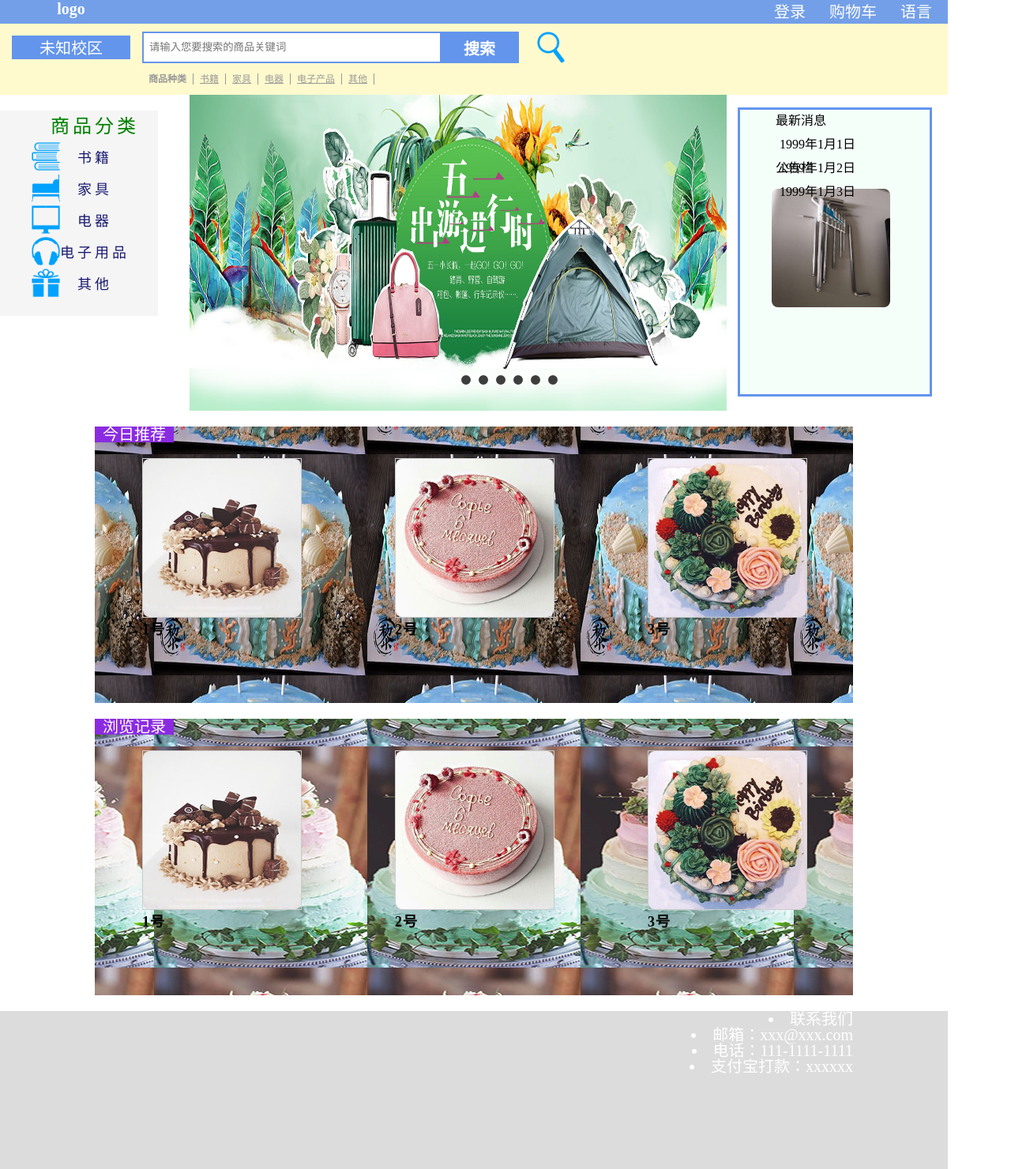
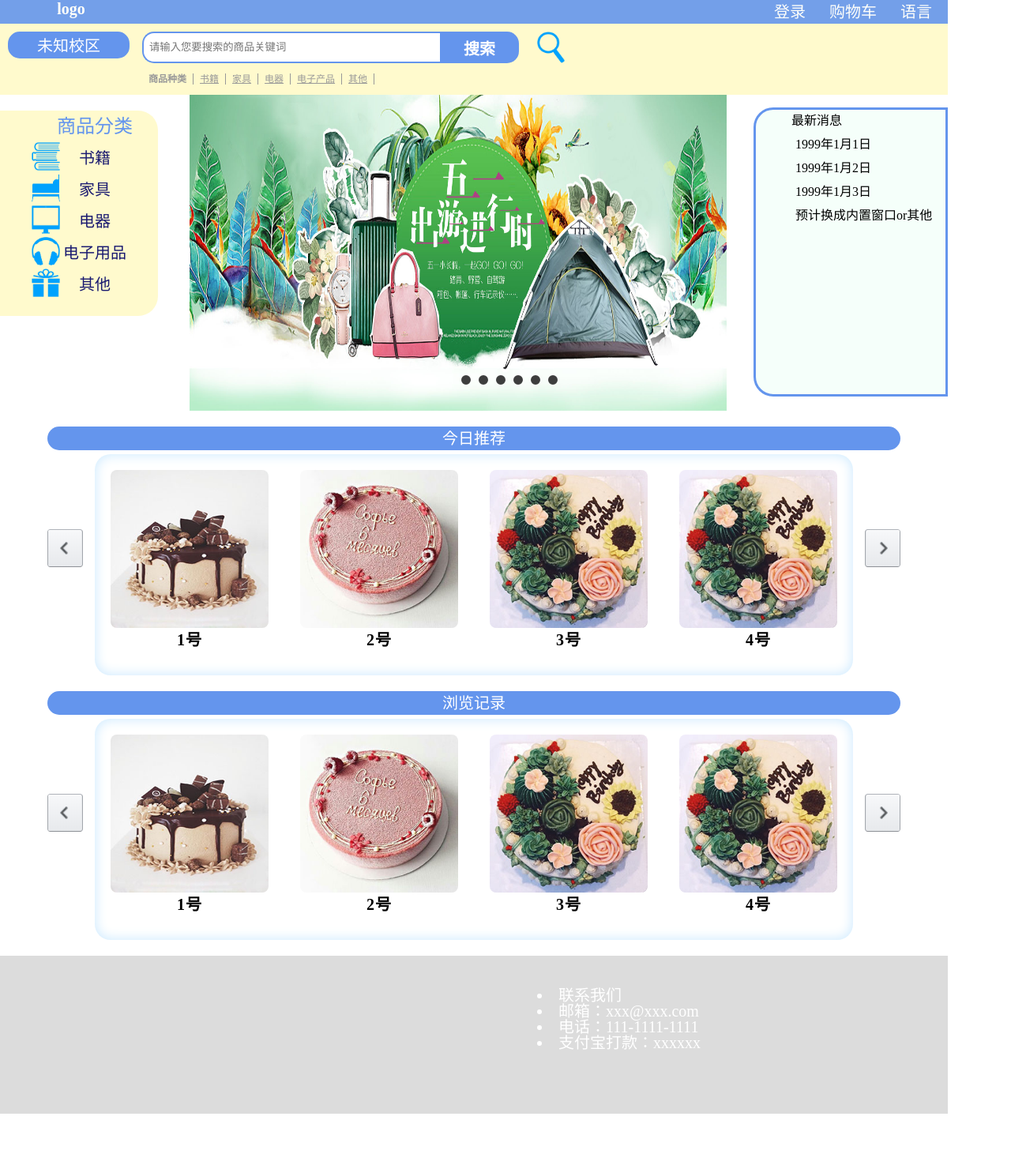
Before and after one commit to xiaoyiyi123/kyushu_XianYu, a PHP site: page /shop/index_PBL2.html in a window 1280 px wide. Shown: the whole page at 79% size. After the commit the page ends 1410 px from the top, so only its background shows below. Run offline with PHP 8.4, Linux system fonts and the light colour scheme.

Commit message:
Add files via upload
update homepage.html

```diff
--- a/test_html_etc/CSS/index_PBL2.css
+++ b/test_html_etc/CSS/index_PBL2.css
@@ -63,7 +63,7 @@
 }
 .nav_menu a:hover{
 	cursor:pointer;
-	background:#F07818;
+	background:lightgreen;
 }
 .nav_menu_lang {
     float: right;
@@ -84,7 +84,7 @@
 }
 .nav_menu_lang a:hover{
 	cursor:pointer;
-	background:#F07818;
+	background:lightgreen;
 }
 .dropdown-content {
     display: none;
@@ -119,23 +119,26 @@
 .area_select {
     height: 30px;
     width: 150px;
-    margin: 15px 15px 15px 15px;
+    margin: 10px 10px 10px 10px;
     background-color: cornflowerblue;
     text-align: center;
     font-size: 20px;
-    color:white;
+    color: white;
+    border: 2.5px solid #6495ED;
+    border-radius: 15px;
 }
 .area_select:hover{
     cursor:pointer;
-	background-color:chartreuse;
+	background-color:lightgreen;
 }
 .dropdown-area {
     display: none;
     position: absolute;
-    width:150px;
+    width: 150px;
     background-color: #f9f9f9;
     box-shadow: 0px 8px 16px 0px rgba(0,0,0,0.2);
-    z-index:5;
+    z-index: 5;
+
 }
 .dropdown-area a{
     height: 30px;
@@ -173,12 +176,12 @@
     background: #FFFACD;
 }
 /*搜索*/
-.search{
+.search {
     width: 80%;
-    float:left;
-    margin-top:40px;
+    float: left;
+    margin-top: 40px;
     /*margin-left:25%;*/
-    position:relative;
+    position: relative;
 
 }
 .search-top{width: 500px;height: 40px;position: relative;float:left;}
@@ -191,10 +194,11 @@
     width: 361px;
     height: 22px;
     border: solid #6495ED;
-    border-width: 2px 0 2px 2px;
+    border-width: 2px 0px 2px 2px;
     padding: 7px 7px 7px 7px;
     line-height: 24px;
     color: #555;
+    border-radius: 15px 0px 0px 15px;
 }
 .input-sub {
     font-size: 20px;
@@ -207,7 +211,7 @@
     padding: 0;
     margin: 0;
     border: none;
-    border-radius: 0;
+    border-radius: 0px 15px 15px 0px;
     cursor: pointer;
     -webkit-transition: .2s ease-in-out;
     -moz-transition: -webkit-transform .2s ease-in-out;
@@ -297,8 +301,9 @@
     width: 200px;
     height: 260px;
     margin-top: 20px;
-    background-color: #F5F5F5;
-    /*margin-left: 20px;*/
+    background-color: #FFFACD;
+    /*margin-left: 20px;border: solid #6495ED;*/
+    border-radius: 0px 25px 25px 0px;
 }
 .Catalog ul{
     list-style:none;
@@ -316,7 +321,7 @@
 
 .Catalog ul li a:hover{
 	cursor:pointer;
-	background:#F07818;
+	background:lightgreen;
 }
 .Catalog li a{
 	width:100%;
@@ -327,10 +332,10 @@
 	font-weight:500;
 	text-decoration:none;
 	color:#191970;
-	font-size:18px;
-	/*border:1px solid #036;*/
-	letter-spacing:4px;
-	font-family:"黑体";
+	font-size:20px;
+	/*border:1px solid #036;font-family:'Adobe Arabic';*/
+	letter-spacing:0px;
+
 }
 .Catalog li b{
 	width:100%;
@@ -340,17 +345,17 @@
 	line-height:40px;
 	font-weight:500;
 	text-decoration:none;
-	color:#191970;
+	color:cornflowerblue;
 	font-size:18px;
-	/*border:1px solid #036;*/
-	letter-spacing:4px;
-	font-family:"黑体";
+	/*border:1px solid #036;font-family:"黑体";*/
+	letter-spacing:0px;
+
 }
 
 
 /*公告栏*/
 .main_ann {
-    border: solid #6495ED;
+
     z-index: 3;
     position: relative;
     display: inline;
@@ -358,7 +363,9 @@
     height: 360px;
     float: right;
     background-color: #F5FFFA;
-    margin-right: 20px;
+    margin-right: 0px;
+    border: solid #6495ED;
+    border-radius: 25px 0px 0px 25px;
 }
 .main_ann li{
     list-style: none;
@@ -410,13 +417,22 @@
 /*推送部分*/
 #recom_bar {
     width: 80%;
-    height: 350px;
+    height: 280px;
+    /*
     background-image: url(../img/8.jpg);
     background-position: center;
+
+    */
     margin-left: auto;
     margin-right: auto;
-    margin-top: 20px;
-    overflow: auto;
+    position: relative;
+    margin-top: 5px;
+    overflow-x: scroll;
+    overflow-y: hidden;
+    border-radius: 20px 20px 20px 20px;
+    border: 2px;
+    scroll-behavior: smooth;
+    box-shadow: inset 0px 0px 15px 1px #ceeaff;
 }
 
 .commodity {
@@ -424,15 +440,15 @@
     width: 200px;
     height: 300px;
     /*border:1px solid #996;*/
-    margin-left: 3%;
-    margin-right: 3%;
+    margin-left: 20px;
+    margin-right: 20px;
     float: left;
     margin-bottom: 5%;
 }
 .com_pic {
     width: 200px;
     height: 200px;
-    border: 1px solid #CCC;
+    /*border: 1px solid #CCC;*/
     margin-top:20px;
 }
 
@@ -442,12 +458,13 @@
     /*border:1px solid #660;*/
 }
 .com_name {
-    font-size: 18px;
+    font-size: 20px;
     font-weight: bold;
     width: 200px;
     margin: auto;
     height: 30px;
     line-height: 30px;
+    text-align:center;
     /*border:1px solid #C3C;*/
     letter-spacing: 1px;
 }
@@ -487,7 +504,7 @@
     float: left;
     display: block;
 }
-.com_pic .deye {
+.com_pic .teye {
     width: 33px;
     height: 21px;
     margin-left: 3%;
@@ -508,11 +525,11 @@
     line-height: 21px;
 }
 .com_pic .price {
-    width: 45%;
+    width: 40px;
     height: 30px;
     float: right;
-    margin-right: 4%;
-    margin-top: 8px;
+    margin-right: 20px;
+    margin-top: 10px;
 }
 .price a {
     font-size: 18px;
@@ -535,35 +552,69 @@
 
 /*浏览记录部分*/
 #record_bar {
-    width: 80%;
-    height: 350px;
+    /*
     background-image: url(../img/5.jpg);
     background-position: center;
+    */
     margin-left: auto;
     margin-right: auto;
-    margin-top: 20px;
-    overflow: auto;
+    width: 80%;
+    height: 280px;
+    position: relative;
+    margin-top: 5px;
+    overflow-x: scroll;
+    overflow-y: hidden;
+    border-radius: 20px 20px 20px 20px;
+    border: 2px;
+    scroll-behavior: smooth;
+    box-shadow:inset 0px 0px 15px 1px #ceeaff;
 }
 .bar_lf_slide {
-    width: 2000px;
+
+    width: 1920px;
     height: 300px;
     overflow-x: auto;
-    overflow-y:hidden;
+    overflow-y: hidden;
 }
 
 .bar_cont {
-    width: 100px;
-    height: 20px;
-    float: left;
+    width: 90%;
+    height: 30px;
     text-align: center;
-    line-height: 20px;
+    line-height: 30px;
     color: #FFF;
     font-size: 20px;
     font-weight: 500;
-    background-color:blueviolet;
+    margin-top: 20px;
+    margin-left: auto;
+    margin-right: auto;
+    background-color: cornflowerblue;
+    /*border: solid cornflowerblue;*/
+    border-radius: 15px 15px 15px 15px;
 }
-
-
+/*
+.bar_cont span{
+    display: block;
+    position: absolute;
+    top:30px;
+    left: 0px;
+    width: 1210px;
+    height: 1px;
+    border-top:1px solid #e5e5e5;
+}
+.bar_cont h2 {
+    font-weight: 700;
+    font-size: 28px;
+    color: #000;
+    background: #f2f2f2;
+    width: 200px;
+    height: 40px;
+    text-align: center;
+    position: absolute;
+    left: 50%;
+    margin-left: -100px;
+}
+*/
 
 /*联系我们*/
 
@@ -574,20 +625,55 @@
     margin-left:auto;
     margin-right:auto;
     /*float:inherit;*/
+    margin-top:20px;
 }
 .contact_address {
-    width: 80%;
+    width: 40%;
     height: 150px;
-    margin-left: auto;
-    margin-right: auto;
-    margin-top: 20px;
+    margin-top: 40px;
+    margin-right:40px;
+    float:right;
 }
 .contact_address li{
     width: 100%;
     height: 20px;
     float: left;
-    text-align: right;
+    text-align: left;
     line-height: 20px;
     color: #FFF;
     font-size: 20px;
 }
+
+
+/*滚动条*/
+#recom_bar::-webkit-scrollbar-track {
+    -webkit-box-shadow: inset 0 0 6px rgba(0,0,0,0.3);
+    background-color: #F5F5F5;
+    border-radius: 5px;
+}
+#recom_bar::-webkit-scrollbar {
+    display: none;
+    width: 10px;
+    background-color: #F5F5F5;
+}
+#recom_bar::-webkit-scrollbar-thumb {
+    border-radius: 10px;
+    background-image: -webkit-gradient(linear, left bottom, left top, color-stop(0.44, rgb(122,153,217)), color-stop(0.72, rgb(73,125,189)), color-stop(0.86, rgb(28,58,148)));
+}
+
+#record_bar::-webkit-scrollbar-track {
+    -webkit-box-shadow: inset 0 0 6px rgba(0,0,0,0.3);
+    background-color: #F5F5F5;
+    border-radius: 5px;
+}
+
+#record_bar::-webkit-scrollbar {
+    display: none;
+    width: 10px;
+    background-color: #F5F5F5;
+}
+
+#record_bar::-webkit-scrollbar-thumb {
+    border-radius: 10px;
+    background-image: -webkit-gradient(linear, left bottom, left top, color-stop(0.44, rgb(122,153,217)), color-stop(0.72, rgb(73,125,189)), color-stop(0.86, rgb(28,58,148)));
+}
--- a/test_html_etc/CSS/style_PBL2.css
+++ b/test_html_etc/CSS/style_PBL2.css
@@ -66,3 +66,38 @@
     background-size: 20px 20px;
     background-repeat: no-repeat;
 }
+
+
+.button_left {
+    width: 45px;
+    height: 48px;
+    float: left;
+    position: relative;
+    margin-left: 5%;
+    margin-top: 100px;
+}
+.button_left  button{
+    border:none;
+    width: 45px;
+    height: 48px;
+    background: url(../image_pbl2/icon_pbl2/buttun002.png);
+    background-size: 45px 48px;
+    background-repeat: no-repeat;
+}
+
+.button_right {
+    width: 45px;
+    height: 48px;
+    float: right;
+    position: relative;
+    margin-right: 5%;
+    margin-top: 100px;
+}
+.button_right button {
+    border:none;
+    width: 45px;
+    height: 48px;
+    background: url(../image_pbl2/icon_pbl2/buttun001.png);
+    background-size: 45px 48px;
+    background-repeat: no-repeat;
+}
--- a/test_html_etc/shop/index_PBL2.html
+++ b/test_html_etc/shop/index_PBL2.html
@@ -7,7 +7,7 @@
     <meta name="viewport" content="width=device-width, initial-scale=1.0">
     <link rel="stylesheet" type="text/css" href="../CSS/index_PBL2.css" />
     <link rel="stylesheet" type="text/css" href="../CSS/style_PBL2.css" />
-    <script src="../js/jquery-3.2.1.min.js"></script>
+    <script type="text/javascript" src="../js/jquery-3.2.1.min.js"></script>
     <script src="../js/index.js"></script>
     <title>test_PBL2</title>
 </head>
@@ -80,7 +80,7 @@
             <div class="Catalog">
                 <!--商品种类-->
                 <ul>
-                    <li><b style="font-size:150%;color:green;">商品分类</b></li>
+                    <li><b style="font-size:150%">商品分类</b></li>
                     <li style="background:url(../image_pbl2/icon_pbl2/icon00008.png);background-size:36px 36px;background-repeat:no-repeat;"><a href="#">书籍</a></li>
                     <li style="background:url(../image_pbl2/icon_pbl2/icon00013.png);background-size:36px 36px;background-repeat:no-repeat;"><a href="#">家具</a></li>
                     <li style="background:url(../image_pbl2/icon_pbl2/icon00002.png);background-size:36px 36px;background-repeat:no-repeat;"><a href="#">电器</a></li>
@@ -96,12 +96,8 @@
                     <li>1999年1月1日</li>
                     <li>1999年1月2日</li>
                     <li>1999年1月3日</li>
+                    <li>预计换成内置窗口or其他</li>
                 </div>
-                <div><li>公告栏</li></div>
-                <div class="ann">
-                    <img src="../img/test1.png" />
-                </div>
-
             </dir><!--公告栏结束-->
             <!--banner轮播图-->
             <div class="New-focus-banner" id="banner_bar">
@@ -168,56 +164,14 @@
 
         </div><!--主部分结束-->
 
+        <div class="bar_cont">
+            今日推荐
+        </div>
+        <div class="button_left"><button id="left_recom"></button></div>
+        <div class="button_right"><button id="right_recom"></button></div>
         <div id="recom_bar">
             <!--推送部分-->
-            <div class="bar_cont">今日推荐</div>
-            <div class="bar_lf_slide">
-                <div class="commodity">
-                    <div class="com_pic">
-                        <img src="../img/1.jpg" />
-                        <span>
-                            <div class="teye"></div>
-                            <li>病院地区</li>
-                            <div class="price"><li>$999</li></div>
-                        </span>
-                    </div>
-                    <div class="com_con">
-                        <div class="com_name">1号</div>
-                    </div>
-                </div>
-                <div class="commodity">
-                    <div class="com_pic">
-                        <img src="../img/2.jpg" />
-                        <span>
-                            <div class="teye"></div>
-                            <li>大桥地区</li>
-                            <div class="price"><li>$999</li></div>
-                        </span>
-                    </div>
-                    <div class="com_con">
-                        <div class="com_name">2号</div>
-                    </div>
-                </div>
-                <div class="commodity">
-                    <div class="com_pic">
-                        <img src="../img/3.jpg" />
-                        <span>
-                            <div class="teye"></div>
-                            <li>伊都地区</li>
-                            <div class="price"><li>$999</li></div>
-                        </span>
-                    </div>
-                    <div class="com_con">
-                        <div class="com_name">3号</div>
-                    </div>
-                </div>
 
-            </div>
-            </div><!--推送结束-->
-
-            <div id="record_bar">
-                <!--浏览记录部分-->
-                <div class="bar_cont">浏览记录</div>
             <div class="bar_lf_slide">
                 <div class="commodity">
                     <div class="com_pic">
@@ -271,9 +225,195 @@
                         <div class="com_name">4号</div>
                     </div>
                 </div>
+                <div class="commodity">
+                    <div class="com_pic">
+                        <img src="../img/3.jpg" />
+                        <span>
+                            <div class="teye"></div>
+                            <li>伊都地区</li>
+                            <div class="price"><li>$999</li></div>
+                        </span>
+                    </div>
+                    <div class="com_con">
+                        <div class="com_name">5号</div>
+                    </div>
+                </div>
+                <div class="commodity">
+                    <div class="com_pic">
+                        <img src="../img/3.jpg" />
+                        <span>
+                            <div class="teye"></div>
+                            <li>伊都地区</li>
+                            <div class="price"><li>$999</li></div>
+                        </span>
+                    </div>
+                    <div class="com_con">
+                        <div class="com_name">6号</div>
+                    </div>
+                </div>
+                <div class="commodity">
+                    <div class="com_pic">
+                        <img src="../img/3.jpg" />
+                        <span>
+                            <div class="teye"></div>
+                            <li>伊都地区</li>
+                            <div class="price"><li>$999</li></div>
+                        </span>
+                    </div>
+                    <div class="com_con">
+                        <div class="com_name">7号</div>
+                    </div>
+                </div>
+                <div class="commodity">
+                    <div class="com_pic">
+                        <img src="../img/3.jpg" />
+                        <span>
+                            <div class="teye"></div>
+                            <li>伊都地区</li>
+                            <div class="price"><li>$999</li></div>
+                        </span>
+                    </div>
+                    <div class="com_con">
+                        <div class="com_name">8号</div>
+                    </div>
+                </div>
+            </div>
+        </div><!--推送结束-->
+
+
+        <script type="text/javascript">
+            $(document).ready(function () {
+                $("#left_record").click(function () {
+                    $("#record_bar").scrollLeft($("#record_bar").scrollLeft() - 480);
+                });
+                $("#right_record").click(function () {
+                    $("#record_bar").scrollLeft($("#record_bar").scrollLeft() + 480);
+                });
+                $("#left_recom").click(function () {
+                    $("#recom_bar").scrollLeft($("#recom_bar").scrollLeft() - 480);
+                });
+                $("#right_recom").click(function () {
+                    $("#recom_bar").scrollLeft($("#recom_bar").scrollLeft() + 480);
+                });
+            });
+        </script>
+
+
+        <div class="bar_cont">浏览记录</div>
+        <div class="button_left"><button id="left_record"></button></div>
+        <div class="button_right"><button id="right_record"></button></div>
+        <div id="record_bar">
+            <!--浏览记录部分-->
+
+            <div class="bar_lf_slide">
+                <div class="commodity">
+                    <div class="com_pic">
+                        <img src="../img/1.jpg" />
+                        <span>
+                            <div class="teye"></div>
+                            <li>病院地区</li>
+                            <div class="price"><li>$999</li></div>
+                        </span>
+                    </div>
+                    <div class="com_con">
+                        <div class="com_name">1号</div>
+                    </div>
+                </div>
+                <div class="commodity">
+                    <div class="com_pic">
+                        <img src="../img/2.jpg" />
+                        <span>
+                            <div class="teye"></div>
+                            <li>大桥地区</li>
+                            <div class="price"><li>$999</li></div>
+                        </span>
+                    </div>
+                    <div class="com_con">
+                        <div class="com_name">2号</div>
+                    </div>
+                </div>
+                <div class="commodity">
+                    <div class="com_pic">
+                        <img src="../img/3.jpg" />
+                        <span>
+                            <div class="teye"></div>
+                            <li>伊都地区</li>
+                            <div class="price"><li>$999</li></div>
+                        </span>
+                    </div>
+                    <div class="com_con">
+                        <div class="com_name">3号</div>
+                    </div>
+                </div>
+                <div class="commodity">
+                    <div class="com_pic">
+                        <img src="../img/3.jpg" />
+                        <span>
+                            <div class="teye"></div>
+                            <li>伊都地区</li>
+                            <div class="price"><li>$999</li></div>
+                        </span>
+                    </div>
+                    <div class="com_con">
+                        <div class="com_name">4号</div>
+                    </div>
+                </div>
+                <div class="commodity">
+                    <div class="com_pic">
+                        <img src="../img/3.jpg" />
+                        <span>
+                            <div class="teye"></div>
+                            <li>伊都地区</li>
+                            <div class="price"><li>$999</li></div>
+                        </span>
+                    </div>
+                    <div class="com_con">
+                        <div class="com_name">5号</div>
+                    </div>
+                </div>
+                <div class="commodity">
+                    <div class="com_pic">
+                        <img src="../img/3.jpg" />
+                        <span>
+                            <div class="teye"></div>
+                            <li>伊都地区</li>
+                            <div class="price"><li>$999</li></div>
+                        </span>
+                    </div>
+                    <div class="com_con">
+                        <div class="com_name">6号</div>
+                    </div>
+                </div>
+                <div class="commodity">
+                    <div class="com_pic">
+                        <img src="../img/3.jpg" />
+                        <span>
+                            <div class="teye"></div>
+                            <li>伊都地区</li>
+                            <div class="price"><li>$999</li></div>
+                        </span>
+                    </div>
+                    <div class="com_con">
+                        <div class="com_name">7号</div>
+                    </div>
+                </div>
+                <div class="commodity">
+                    <div class="com_pic">
+                        <img src="../img/3.jpg" />
+                        <span>
+                            <div class="teye"></div>
+                            <li>伊都地区</li>
+                            <div class="price"><li>$999</li></div>
+                        </span>
+                    </div>
+                    <div class="com_con">
+                        <div class="com_name">8号</div>
+                    </div>
+                </div>
             </div><!--浏览记录部分结束-->
 
         </div><!--主体main结束-->
+
         <div id="contact">
             <!--联系方式-->
             <div class="contact_address">
```
Also changed, not shown: test_html_etc/image_pbl2/icon_pbl2/buttun001.png (added), test_html_etc/image_pbl2/icon_pbl2/buttun002.png (added). Lines whose indentation alone changed are shown as unchanged.
